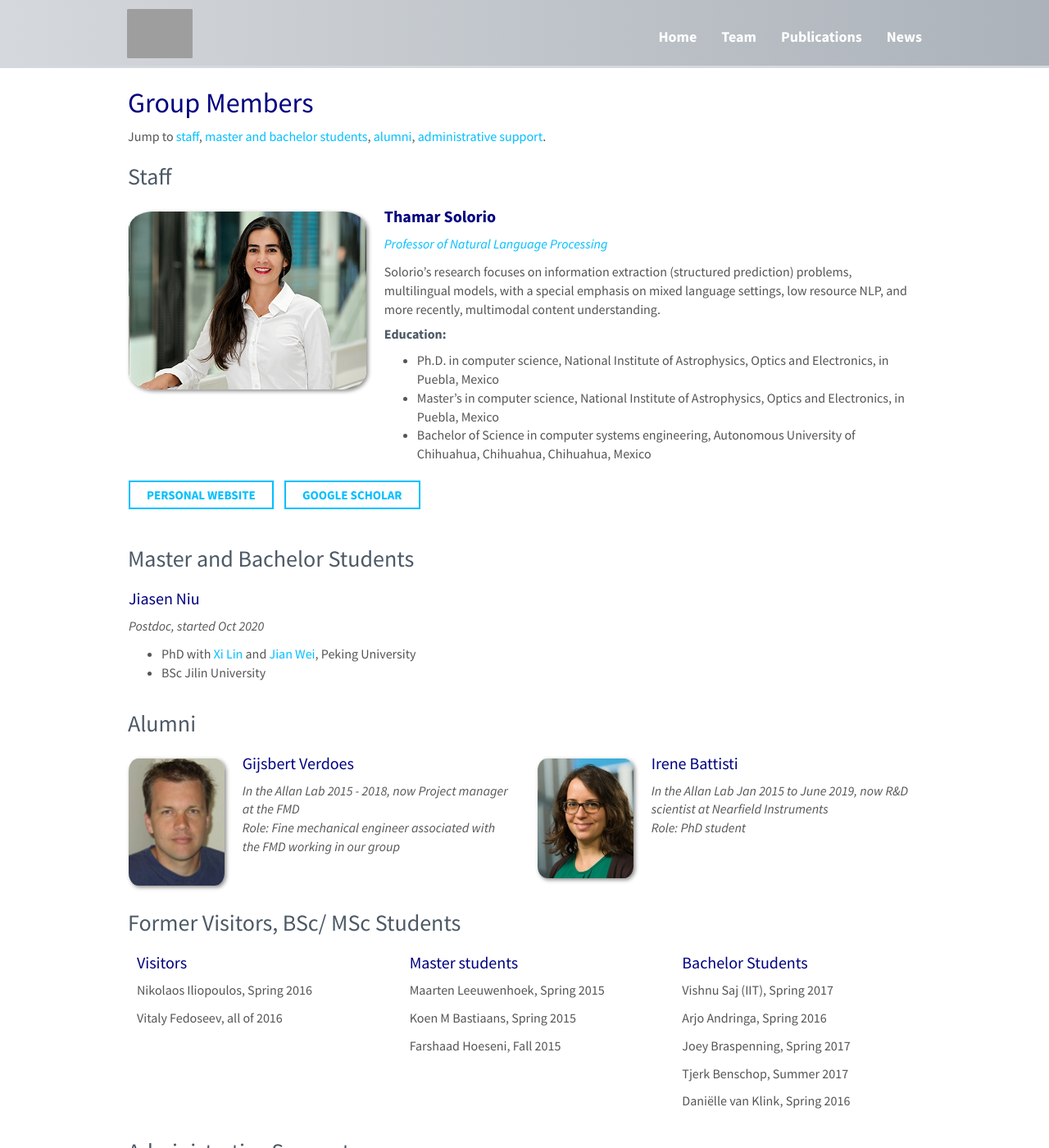
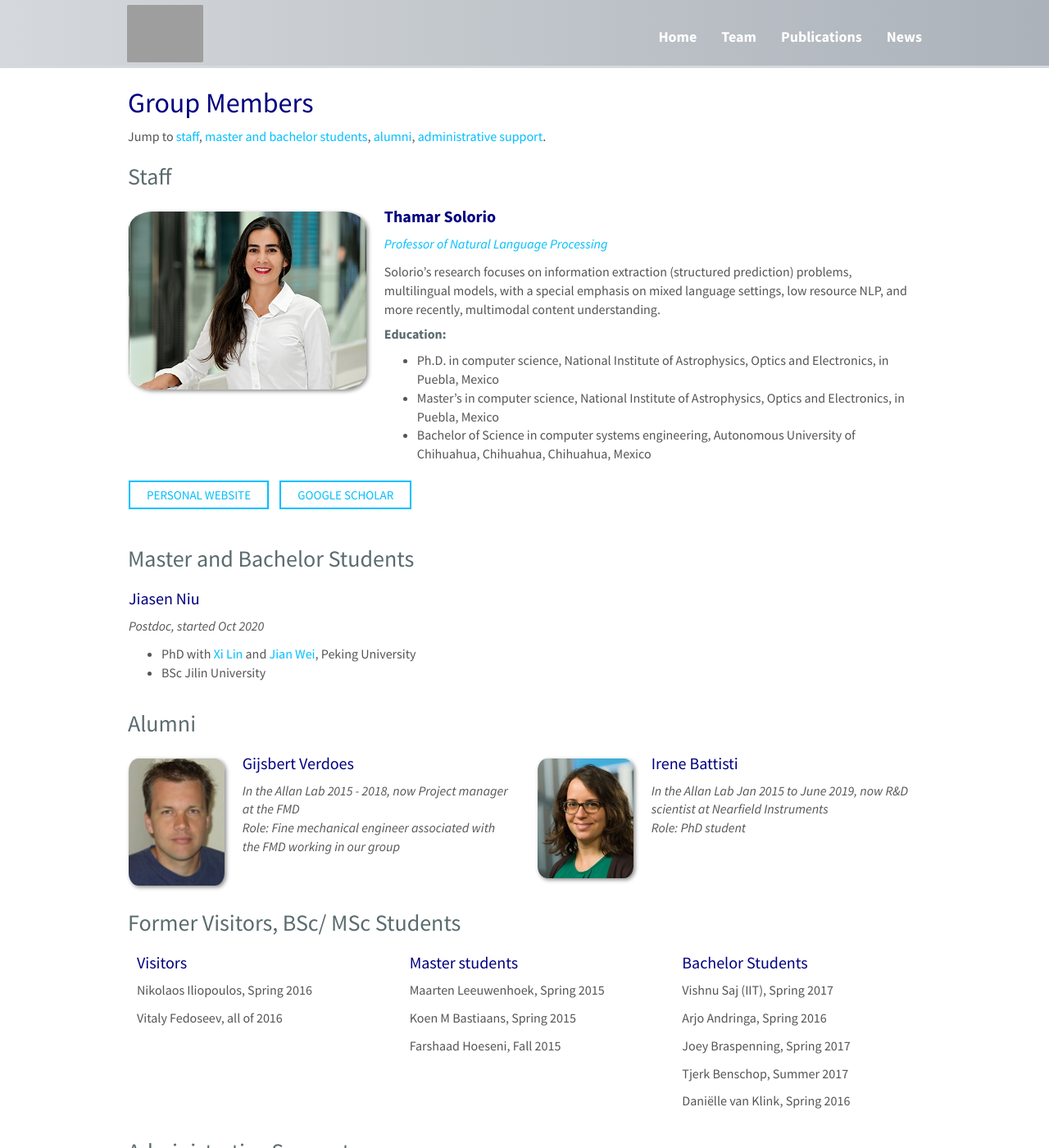
Before and after one commit to RamzaBasharat/MBZUAI, a Jekyll site: the page built from _pages/team.md, in a window 1280 px wide and 1400 px high. Shown: the whole window at 82% size. Built offline with Jekyll 4.4.1, drawn with Linux system fonts in a browser that asks for light colours; nearby versions of some CDN libraries.

```diff
--- a/_layouts/homelay.html
+++ b/_layouts/homelay.html
@@ -3,7 +3,7 @@ layout: default
 ---
 
   <div id="homeid" class="col-sm-8">
-        <b><h2>Welcome</h2></b>
+        <h2><b>Welcome</b></h2>
 
 	{{ content }}
   </div>
--- a/_pages/team.md
+++ b/_pages/team.md
@@ -63,8 +63,8 @@ Jump to [staff](#staff), [master and bachelor students](#master-and-bachelor-stu
 </ul>
 </div>
 <div class="col-sm-12 clearfix">
-  <b><a href="{{ member.website }}" class="custom-sky-btn" target="_blank">PERSONAL WEBSITE</a></b>
-  <b><a href="{{ member.google_scholar }}" class="custom-sky-btn" target="_blank">GOOGLE SCHOLAR</a></b><br>
+  <a href="{{ member.website }}" class="custom-sky-btn" target="_blank">PERSONAL WEBSITE</a>
+  <a href="{{ member.google_scholar }}" class="custom-sky-btn" target="_blank">GOOGLE SCHOLAR</a><br>
 </div>
 
 
--- a/css/main.scss
+++ b/css/main.scss
@@ -105,7 +105,9 @@ margin-bottom:25px;
 // ----------------- custom color ------------------------------
 
 h3,h5, .gray{
-color:#4d5966;
+// color:#4d5966;
+color: #5B6B6E;
+
 }
 
 .white{
@@ -146,9 +148,9 @@ color:#99a7b2;
     text-align: center;
     text-decoration: none;
     text-transform: none;
-    color: 	#73D3E2; /* Text color */
+    color: 	#50C5DE; /* Text color */
     background-color: #fff; /* Background color */
-    border: 2px solid #73D3E2; /* Remove default border */
+    border: 2px solid #50C5DE; /* Remove default border */
     cursor: pointer; /* Pointer cursor on hover */
     margin-right:10px;
     margin-bottom:0px;
@@ -156,7 +158,7 @@ color:#99a7b2;
 
 .small-sky-btn:hover {
     color: #fff;
-    background-color: #73D3E2; /* Darker background color on hover */
+    background-color: #50C5DE; /* Darker background color on hover */
     text-decoration: none;
     text-transform: none;
 }
@@ -167,6 +169,7 @@ color:#99a7b2;
     display: inline-block;
     padding: 5px 20px;
     font-size: 15px;
+    font-weight: 500;
     text-align: center;
     text-decoration: none;
     text-transform: none;
@@ -211,7 +214,7 @@ color:#99a7b2;
 }
 
 .navbar-logo {
-    height: 60px; /* Adjust the height of the logo */
+    height: 70px; /* Adjust the height of the logo */
     width: auto; /* Automatically adjust the width to maintain aspect ratio */
     margin-top: 15px; /* Add some space between the logo and the text */
     margin-right: 10px; /* Add some space between the logo and the text */
@@ -231,7 +234,7 @@ color:#99a7b2;
 .navbar-default .navbar-nav > .active > a,
 .navbar-default .navbar-nav > .active > a:hover,
 .navbar-default .navbar-nav > .active > a:focus {
-    color: #73D3E2; /* Active text color */
+    color: #50C5DE; /* Active text color */
     background-color: transparent; /* Keep background color transparent */
 }
 
```
Also changed, not shown: _pages/home.md (+2 -2 lines), _pages/publications.md (+2 -2 lines).
